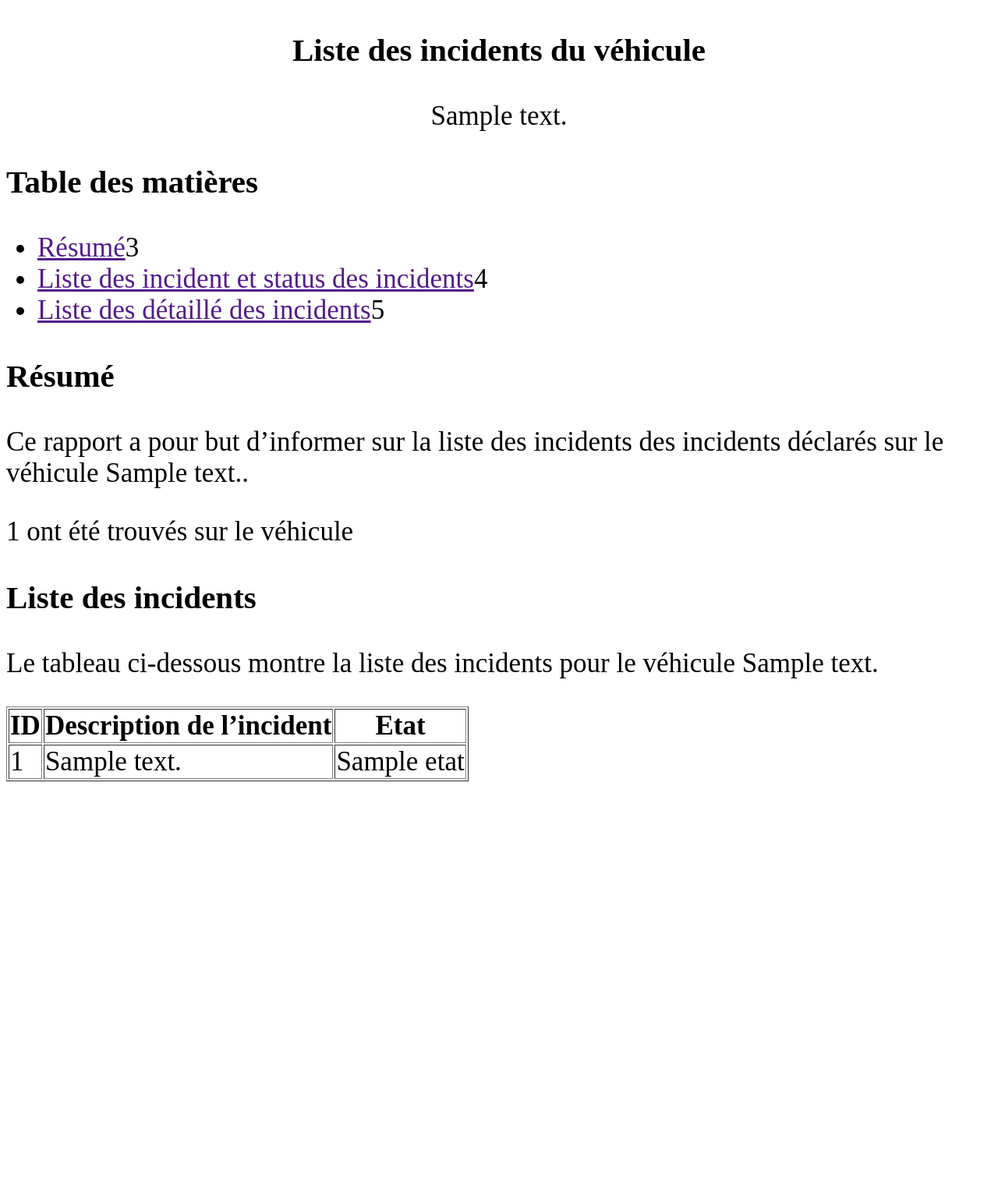
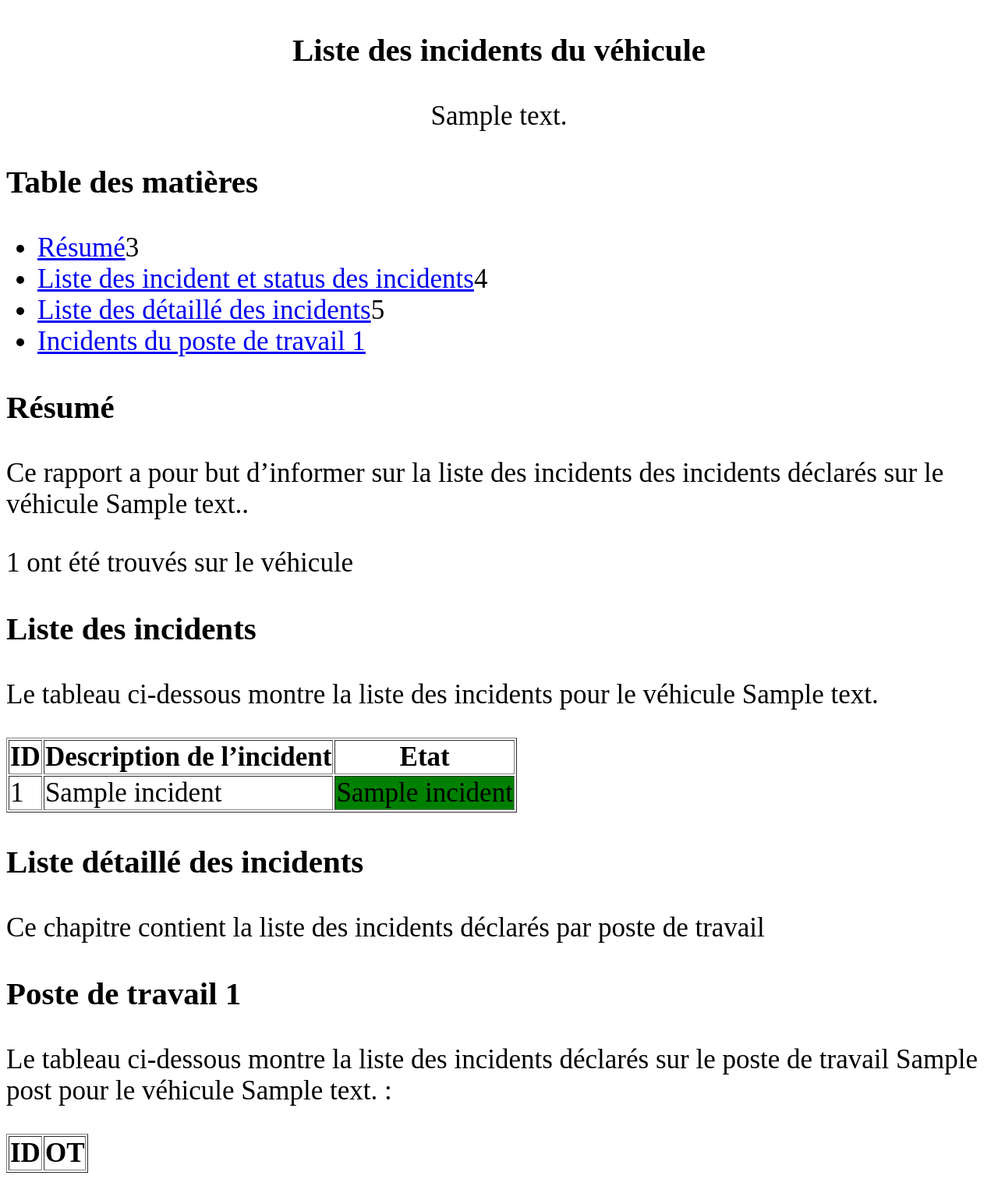
Before and after one commit to KRDavid/POEI_Inetum_Safran_G1_EndProject, a Flask app: template template/template.html in a window 1280 px wide. Shown: the whole page at 78% size. Before the commit the page ends 1002 px from the top, so only its background shows below. Run offline with Flask 3, Linux system fonts and the light colour scheme; the template is opened without the code that fills it: most values are stand-ins (such as "Sample title", 1, 10 or a date in 2020); lists and menus that the app fills with data are empty.

Commit message:
[PATCH] Template HTML

```diff
--- a/template/header.html
+++ b/template/header.html
@@ -9,6 +9,6 @@
     </style>
 </head>
 <body>
-    <img src="./logo.jpg" alt="">
+    <img src="./assets/logo.jpg" alt="">
 </body>
 </html>
--- a/template/template.html
+++ b/template/template.html
@@ -30,9 +30,12 @@
     <div id="tableDesMatieres">
         <h3>Table des matières</h3>
         <ul>
-            <li><a href="">Résumé</a>3</li>
-            <li><a href="">Liste des incident et status des incidents</a>4</li>
-            <li><a href="">Liste des détaillé des incidents</a>5</li>
+            <li><a href="#resume">Résumé</a>3</li>
+            <li><a href="#incidents">Liste des incident et status des incidents</a>4</li>
+            <li><a href="#incidents-details">Liste des détaillé des incidents</a>5</li>
+            {% for post in vehicule.posts_distinct %}
+                <li><a href="#{{post[1]}}">Incidents du poste de travail {{post[0]}}</a></li>
+            {% endfor %}
         </ul>
     </div>
     <div id="resume">
@@ -56,20 +59,25 @@
             <tbody>
                 {% for incident in vehicule.incidents %}
                 <tr>
-                    <td>{{ incident.id }}</td>
-                    <td>{{ incident.desc }}</td>
-                    <td>{{ incident.etat }}</td>
+                    <td>{{ incident[0] }}</td>
+                    <td>{{ incident[1] }}</td>
+                    {% if incident[2] == "OPEN" %}
+                        <td style="background-color: red;">{{ incident[2] }}</td>
+                    {% else %}
+                        <td style="background-color: green;">{{ incident[2] }}</td>
+                    {% endif %}
                 </tr>
                 {% endfor %}
             </tbody>
         </table>
     </div>
-    <!-- <div id="incidents-details">
+    <div id="incidents-details">
         <h3>Liste détaillé des incidents</h3>
         <p>Ce chapitre contient la liste des incidents déclarés par poste de travail</p>
-        <h3>Poste de travail {posteDeTravail.description}</h3>
+        {% for post in vehicule.posts_distinct %}
+        <h3>Poste de travail {{post[0]}}</h3>
         <p>Le tableau ci-dessous montre la liste des incidents déclarés sur le poste de travail
-            {posteDeTravail.description} pour le véhicule {vehicule.desc} :</p>
+            {{post[1]}} pour le véhicule {{vehicule.desc}} :</p>
             <table border="1">
                 <thead>
                     <tr>
@@ -78,16 +86,18 @@
                     </tr>
                 </thead>
                 <tbody>
-                    {% for incident in vehicule.incidents %}
-                    <tr>
-                        <td>{{ incident.id }}</td>
-                        <td>{{ incident.description }}</td>
-                        <td>{{ incident.status }}</td>
-                    </tr>
+                    {% for incident in vehicule.posts %}
+                        {% if incident[2] == post[0] %}
+                            <tr>
+                                <td>{{ incident[0] }}</td>
+                                <td>{{ incident[1] }}</td>
+                            </tr>
+                        {% endif %}
                     {% endfor %}
                 </tbody>
             </table>
-    </div> -->
+        {% endfor %}
+    </div>
 </body>
 
 </html>
```
Also changed, not shown: template/script.py (added, +64 -0 lines), template/assets/logo.jpg (renamed from template/logo.jpg).
